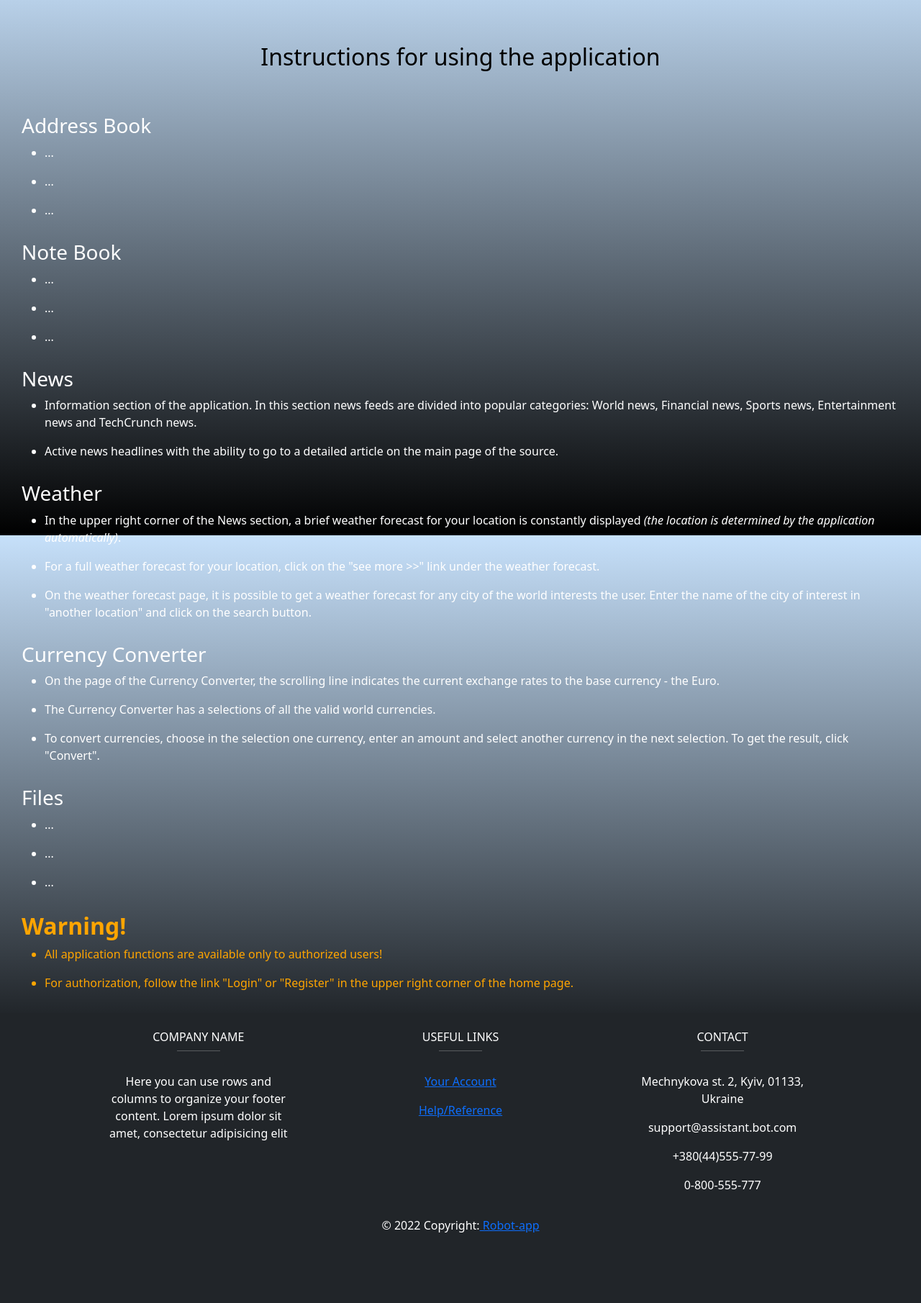
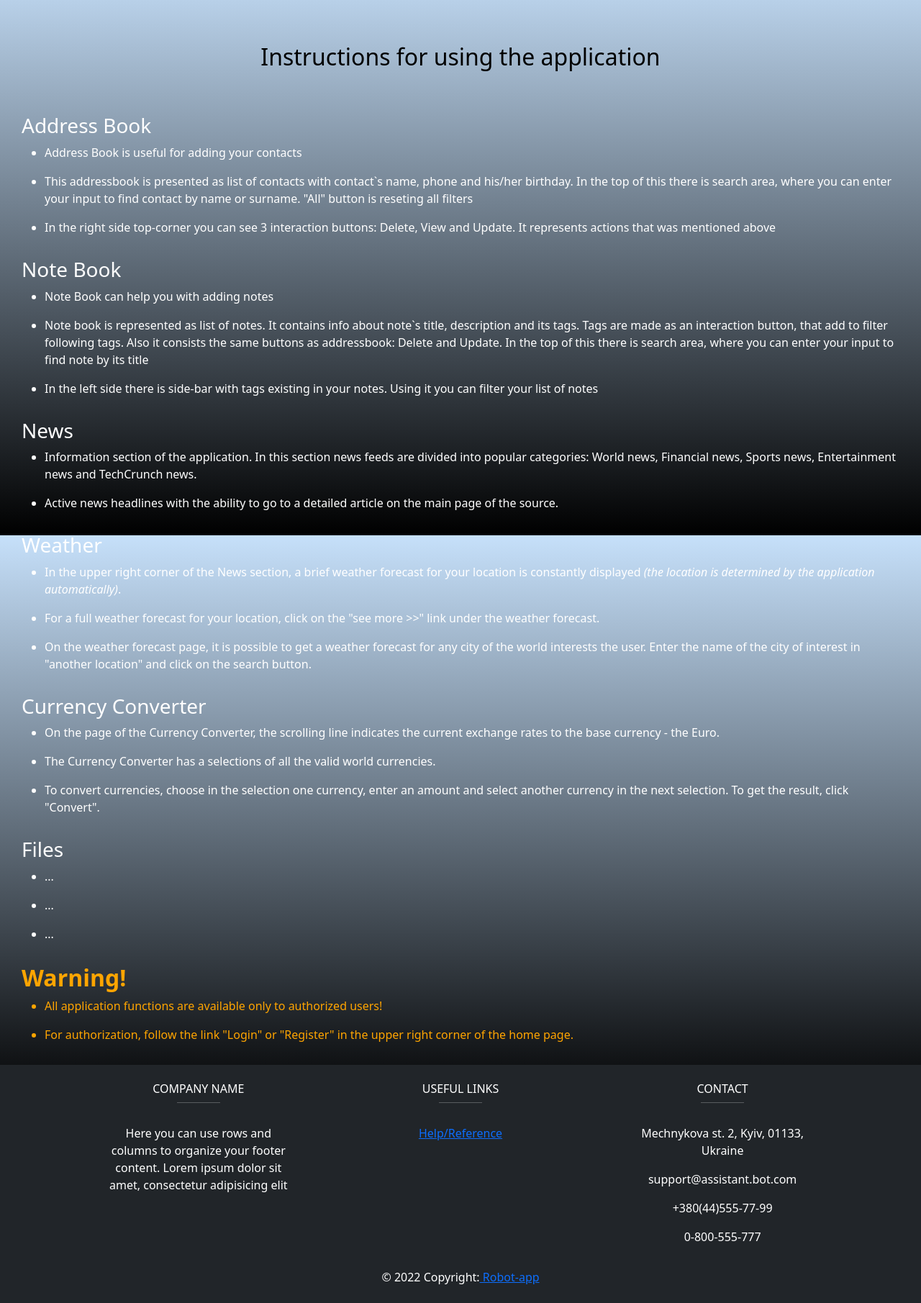
Before and after one commit to anfernee84/web_project_final, a Django app: page /reference/ in a window 1280 px wide. Shown: the part 56-1867 px from the top of the page at 72% size. Before the commit the page ends 1769 px from the top, so only its background shows below. Run offline with Django 4.2, Linux system fonts and the light colour scheme.

Commit message:
added references, some functionality for notes and ab

```diff
--- a/assistant_bot/views.py
+++ b/assistant_bot/views.py
@@ -103,7 +103,7 @@ class AddressBookView(LoginRequiredMixin, ListView):
 
         if search_input:
             context['contacts'] = context['contacts'].filter(
-                Q(name__startswith=search_input) | Q(surname__startswith=search_input))
+                Q(name__icontains=search_input) | Q(surname__icontains=search_input) | Q(phone__icontains=search_input))
             return context
 
         if b_day:
@@ -155,7 +155,7 @@ class NoteBookCreate(CreateView):
         tags = form.instance.tags
         form.instance.user = self.request.user
         if tags:
-            form.instance.tags = split(r'[,;+= ]', tags[0])
+            form.instance.tags = list(set(split(r'[,;+= ]', tags[0])))
         return super(NoteBookCreate, self).form_valid(form)
 
 
@@ -163,11 +163,6 @@ class NoteBookDetail(LoginRequiredMixin, DetailView):
     model = NoteBook
     template_name = 'notebook_detail_view.html'
     context_object_name = 'note'
-
-    def get_context_data(self, **kwargs):
-        context = super(NoteBookDetail, self).get_context_data(**kwargs)
-
-        return context
 
 
 class NoteBookUpdate(LoginRequiredMixin, UpdateView):
--- a/templates/homepage.html
+++ b/templates/homepage.html
@@ -68,7 +68,6 @@
             <div class="col-md-3 col-lg-2 col-xl-2 mx-auto mb-4">
                 <h6 class="text-uppercase font-weight-bold">Useful links</h6>
                 <hr class="deep-purple accent-2 mb-4 mt-0 d-inline-block mx-auto" style="width: 60px;">
-                <p><a href="#!">Your Account</a></p>
                 <p><a href="{% url 'reference' %}">Help/Reference</a></p>
             </div>
             <!-- Grid column -->
--- a/templates/reference.html
+++ b/templates/reference.html
@@ -8,17 +8,19 @@
 <div class="address_book">
     <h3>Address Book</h3>
     <ul>
-        <li><p>...</p></li>
-        <li><p>...</p></li>
-        <li><p>...</p></li>
+        <li><p>Address Book is useful for adding your contacts</p></li>
+        <li><p>This addressbook is presented as list of contacts with contact`s name, phone and his/her birthday.
+        In the top of this there is search area, where you can enter your input to find contact by name or surname. "All" button is reseting all filters </p></li>
+        <li><p>In the right side top-corner you can see 3 interaction buttons: Delete, View and Update. It represents actions that was mentioned above</p></li>
     </ul>
 </div>
 <div class="note_book">
     <h3>Note Book</h3>
     <ul>
-        <li><p>...</p></li>
-        <li><p>...</p></li>
-        <li><p>...</p></li>
+        <li><p>Note Book can help you with adding notes</p></li>
+        <li><p>Note book is represented as list of notes. It contains info about note`s title, description and its tags. Tags are made as an interaction button, that add to filter following tags.
+        Also it consists the same buttons as addressbook: Delete and Update. In the top of this there is search area, where you can enter your input to find note by its title</p></li>
+        <li><p>In the left side there is side-bar with tags existing in your notes. Using it you can filter your list of notes</p></li>
     </ul>
 </div>
 <div class="news">
```
